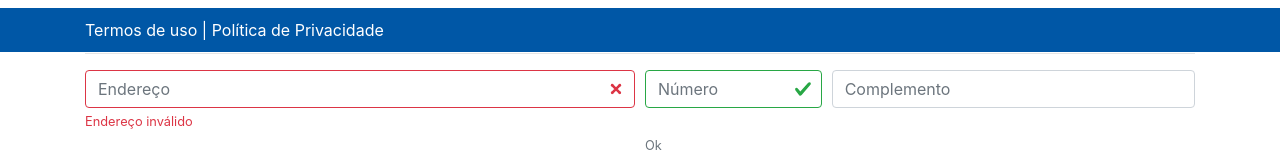
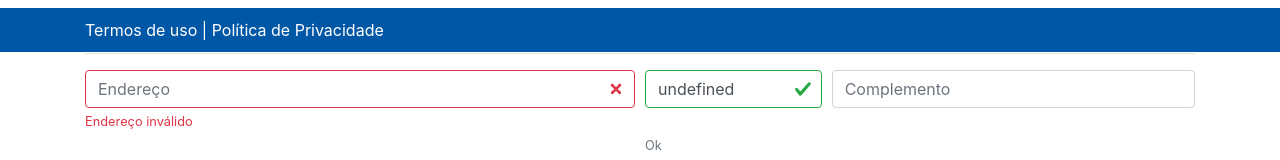
Before and after one commit to danielcomerio/app_passaroUrbano, an Angular app: page /ordem-compra in a window 1280 px wide. Shown: the part 748-908 px from the top of the page. Built offline with nearby package versions, Linux system fonts and the light colour scheme.

Commit message:
Commit complemento

```diff
--- a/src/app/ordem-compra/ordem-compra.component.html
+++ b/src/app/ordem-compra/ordem-compra.component.html
@@ -1,6 +1,6 @@
 <div class="container">
   <div class="ordem-compra">
-    <form>
+    <form novalidate>
 
       <h5>Sua Compra</h5>
       <hr />
@@ -69,18 +69,39 @@
       <div class="form-row">
 
         <div class="form-group col-md-6">
-          <input type="text" class="form-control is-invalid" placeholder="Endereço" autocomplete="off" minlength="5" required>
+          <input
+          type="text"
+          class="form-control is-invalid"
+          placeholder="Endereço"
+          autocomplete="off"
+          minlength="5"
+          required
+          [value]="endereco"
+          >
           <div class="invalid-feedback">Endereço inválido</div>
         </div>
 
         <div class="form-group col-md-2">
-          <input type="text" class="form-control is-valid" placeholder="Número" autocomplete="off" minlength="1" required>
+          <input
+          type="text"
+          class="form-control is-valid"
+          placeholder="Número"
+          autocomplete="off"
+          minlength="1"
+          required
+          [value]="numero"
+          >
           <br />
           <small class="form-text text-muted">Ok</small>
         </div>
 
         <div class="form-group col-md-4">
-          <input type="text" class="form-control" placeholder="Complemento" autocomplete="off">
+          <input type="text"
+          class="form-control"
+          placeholder="Complemento"
+          autocomplete="off"
+          [value]="complemento"
+          >
         </div>
 
       </div>
--- a/src/app/ordem-compra/ordem-compra.component.ts
+++ b/src/app/ordem-compra/ordem-compra.component.ts
@@ -7,6 +7,11 @@ import { Component, OnInit } from '@angular/core';
 })
 export class OrdemCompraComponent implements OnInit {
 
+  public endereco: string = ''
+  public numero: number
+  public complemento: string = ''
+  public formaPagamento: string = ''
+
   constructor() { }
 
   ngOnInit() {
```
